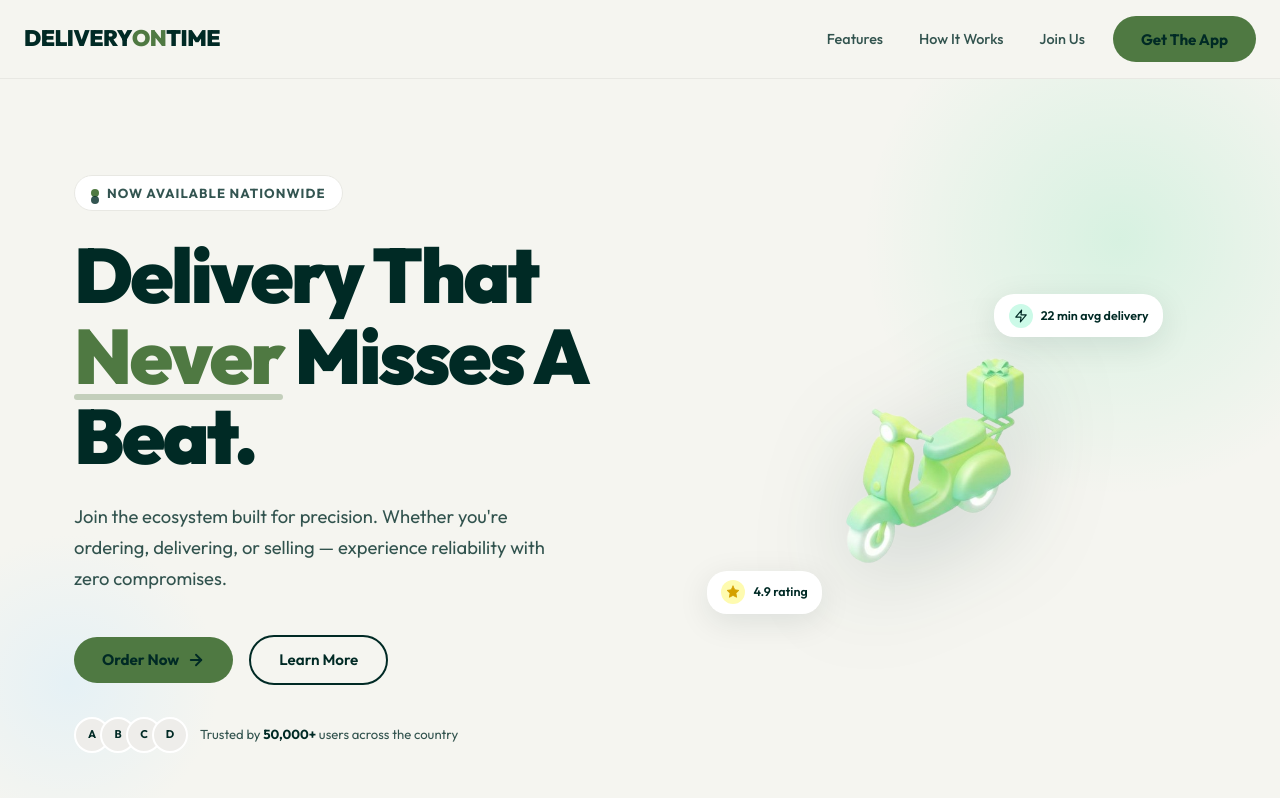
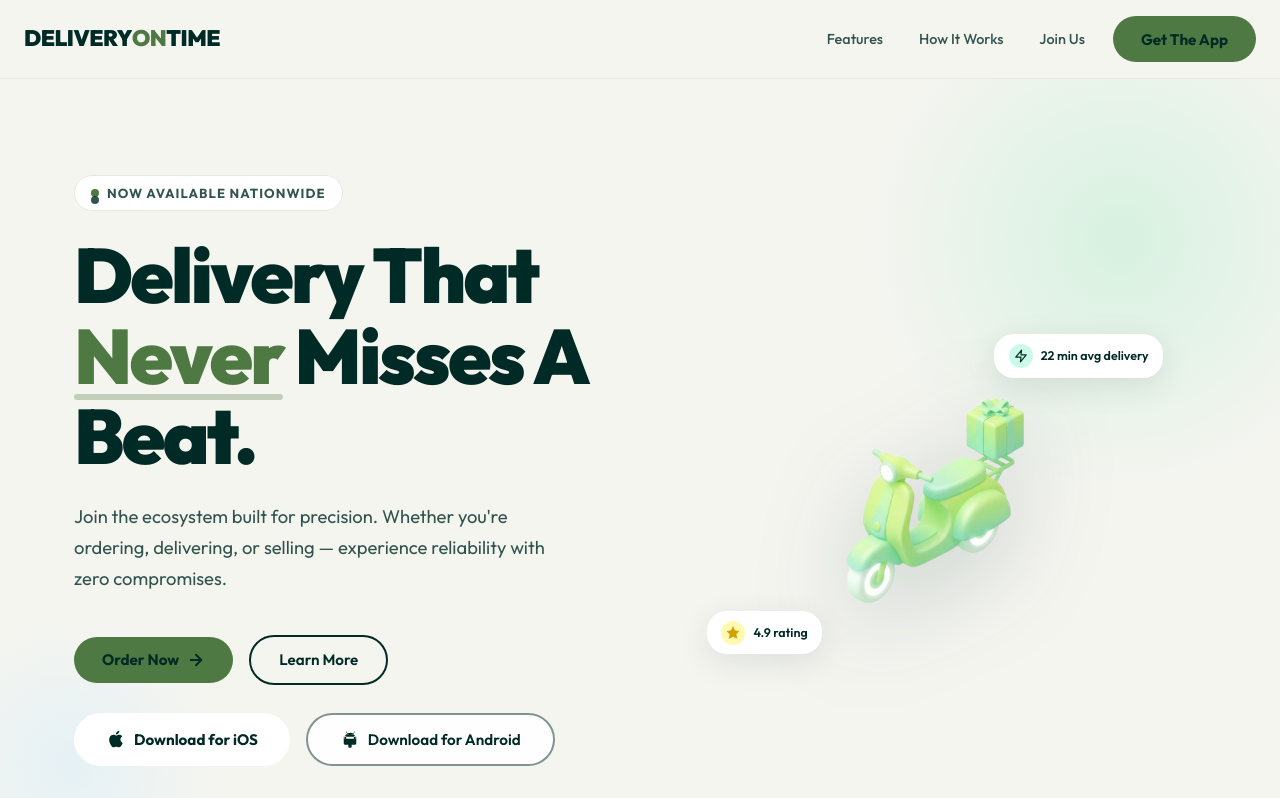
Before and after one commit to Meekness-zw/D.O.T-Website, a React (Vite) app: page / in a window 1280 px wide. Shown: the top 798 px of the page. Built offline with nearby package versions, Linux system fonts and the light colour scheme.

Commit message:
button shift

```diff
--- a/src/App.css
+++ b/src/App.css
@@ -866,6 +866,19 @@ nav {
   transform: translateY(-2px);
 }
 
+/* Make hero download Android button more visible on light background */
+.hero-section .btn-cta-outline {
+  color: var(--color-ink);
+  border-color: var(--color-ink-50);
+  background-color: rgba(255, 255, 255, 0.9);
+}
+
+.hero-section .btn-cta-outline:hover {
+  background-color: var(--color-ink);
+  color: #ffffff;
+  border-color: var(--color-ink);
+}
+
 /* ============================================
    FOOTER
    ============================================ */
--- a/src/App.tsx
+++ b/src/App.tsx
@@ -215,6 +215,15 @@ function App() {
                   <button className="btn-outline">Learn More</button>
                 </div>
 
+                <div className="cta-buttons hero-anim d4" style={{ marginTop: '1.75rem', justifyContent: 'flex-start' }}>
+                  <button className="btn-cta-light">
+                    <IconApple /> Download for iOS
+                  </button>
+                  <button className="btn-cta-outline">
+                    <IconAndroid /> Download for Android
+                  </button>
+                </div>
+
                 <div className="hero-social-proof hero-anim d4">
                   <div className="proof-avatars">
                     {['A', 'B', 'C', 'D'].map((l, i) => (
@@ -422,14 +431,6 @@ function App() {
               <p className="cta-subtitle reveal delay-1">
                 Download the app for free and join 50,000+ happy customers who've already made the switch.
               </p>
-              <div className="cta-buttons reveal delay-2">
-                <button className="btn-cta-light">
-                  <IconApple /> Download for iOS
-                </button>
-                <button className="btn-cta-outline">
-                  <IconAndroid /> Download for Android
-                </button>
-              </div>
             </div>
           </div>
         </section>
```
